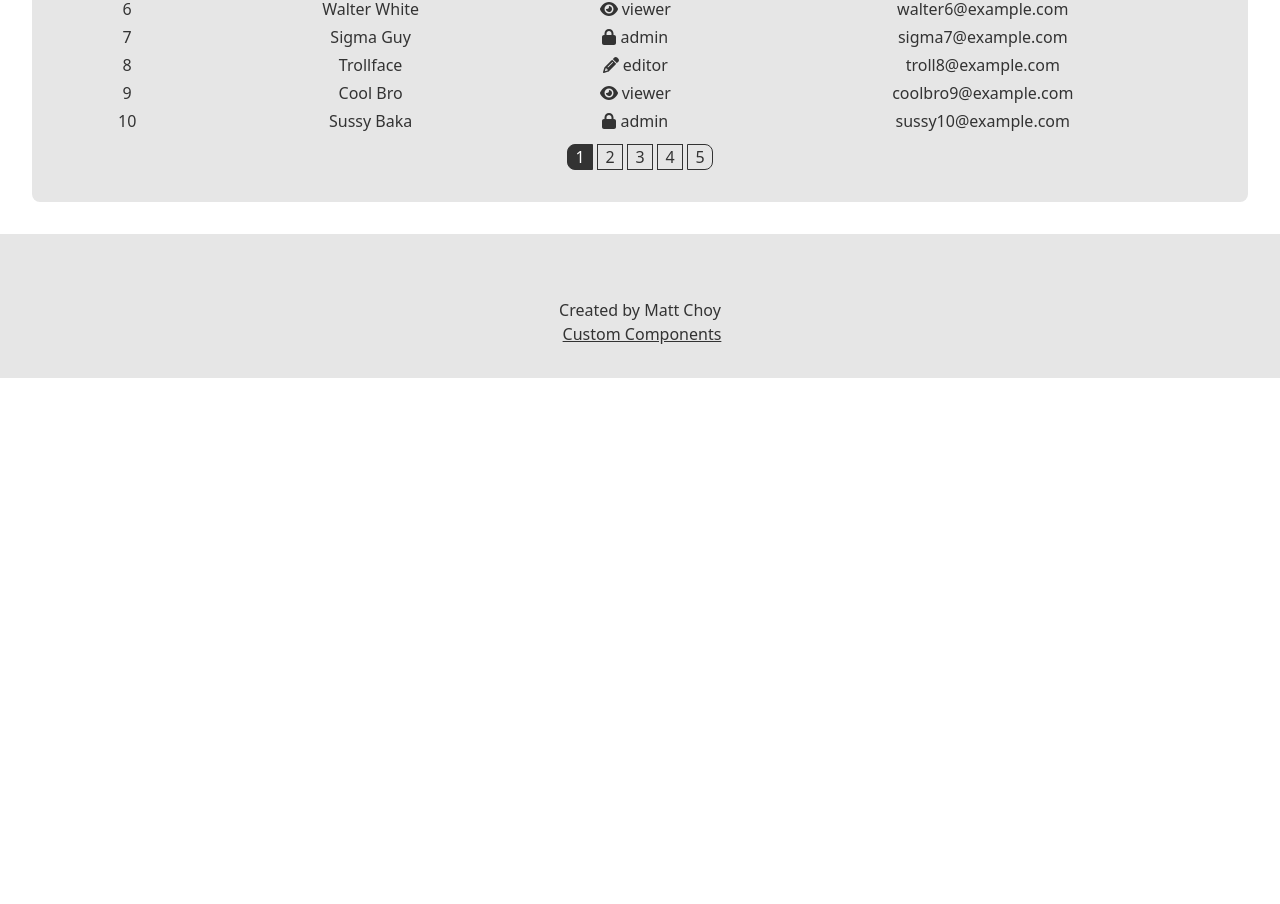
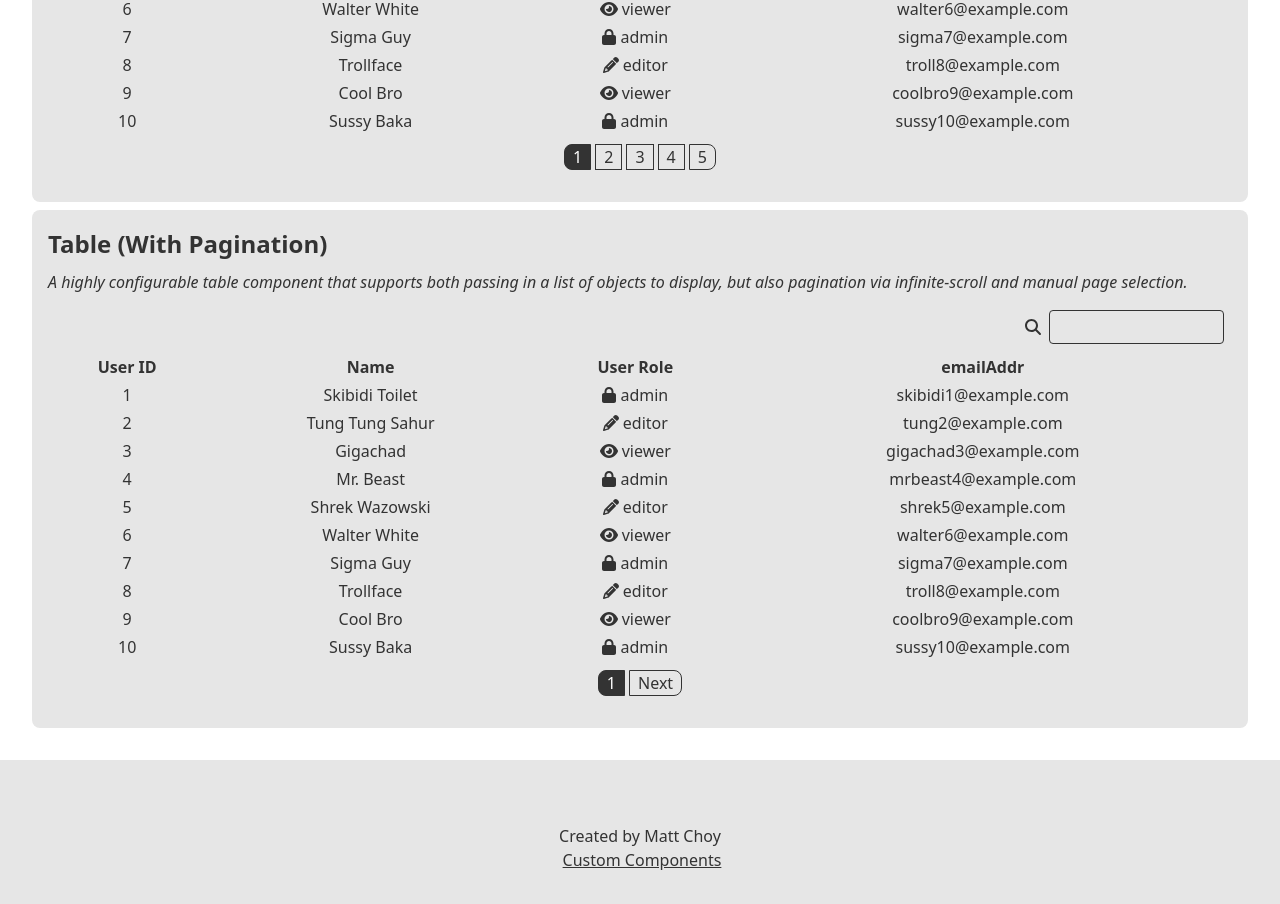
Before and after one commit to MattPChoy/CustomComponents, a Vue app: page /CustomComponents/layouts in a window 1280 px wide. Shown: the part 770-1674 px from the top of the page. Before the commit the page ends 1148 px from the top, so only its background shows below. Built offline with nearby package versions, Linux system fonts and the light colour scheme; what @fortawesome/fontawesome-free-brands would draw is missing.

Commit message:
Update table to support server-side pagination

```diff
--- a/src/components/Layout/CTable.vue
+++ b/src/components/Layout/CTable.vue
@@ -18,7 +18,7 @@
         <div/>
         <div class="flex-row gap-x-1">
           <font-awesome-icon icon="fas fa-search"></font-awesome-icon>
-          <c-text-input v-model="searchString" :show-validation="false"/>
+          <c-text-input v-model="searchString" :show-validation="false" @update:modelValue="resetTableData"/>
         </div>
       </div>
 
@@ -32,6 +32,12 @@
         </thead>
 
         <tbody>
+        <tr v-if="loading">
+          <td :colspan="tableColumns.length">
+            <span> <font-awesome-icon icon="fas fa-spinner"/> </span>
+          </td>
+        </tr>
+
         <tr v-for="row in rowsToDisplay">
           <td v-for="col in tableColumns">
             <slot :name="'col_'+col.key" :row="row">
@@ -40,8 +46,11 @@
           </td>
         </tr>
 
-        <tr v-if="filteredRows.length === 0">
-          <td :colspan="tableColumns.length" style="width: 100%;">No records found</td>
+
+        <tr v-if="filteredRows.length === 0 && !loading">
+          <td :colspan="tableColumns.length">
+            <span>No records found</span>
+          </td>
         </tr>
         </tbody>
       </table>
@@ -51,13 +60,15 @@
              @click="() => setPage(i)" :class="{'current-page': i === currentPage}">
           {{ i + 1 }}
         </div>
+
+        <div v-if="usePagination && !loadedAllPaginatedEntries && numPages > 0" class="page-selector-item" @click="onClickNext">Next</div>
       </div>
     </div>
   </div>
 </template>
 
 <script setup lang="ts">
-import {computed, type PropType, ref} from "vue";
+import {computed, onMounted, type PropType, ref} from "vue";
 import type {PaginationParams, TableOptions} from "./Table/TableOptions.ts";
 import CTextInput from "../Inputs/CTextInput.vue";
 import {FontAwesomeIcon} from "@fortawesome/vue-fontawesome";
@@ -70,26 +81,86 @@ const props = defineProps({
   options: {type: Object as PropType<TableOptions>, required: true},
 });
 
+onMounted(() => {
+  getNextPage();
+});
+
 // The rows retrieved via pagination
 const paginatedRows = ref([]);
 // Pagination position, effectively 'offset' in pagination terms.
-const currentIndex = ref(0);
+const currentPage = ref(0);
 const searchString = ref("");
-
+const loading = ref(false);
+// Have we loaded all pagination entries?
+const loadedAllPaginatedEntries = ref(false);
+const pageSize = computed(() => props.options?.pageSize ?? 20);
 const numPages = computed(() => {
-  if (!usePagination.value) return Math.ceil(filteredRows.value.length / props.options?.pageSize);
+  return Math.ceil(filteredRows.value.length / props.options?.pageSize);
 });
 
-const currentPage = computed(() => {
-  return Math.floor(currentIndex.value / props.options?.pageSize);
-})
+const paginationRequestTimer = ref<number>();
 
 const usePagination = computed(() => {
   return typeof props.rows === 'function';
 });
 
 const setPage = (page: number) => {
-  currentIndex.value = page * props.options?.pageSize;
+  currentPage.value = page;
+
+  if (usePagination.value && page > currentPage.value) {
+    getNextPage();
+  }
+}
+
+async function getNextPage() {
+  clearTimeout(paginationRequestTimer.value);
+  paginationRequestTimer.value = setTimeout(async () => {
+    if (!usePagination.value) return;
+    loading.value = true;
+    console.log("Current page is", currentPage.value)
+
+    try {
+      const rows = await props.rows({
+        limit: pageSize.value,
+        offset: paginatedRows.value.length,
+        searchString: searchString.value,
+        // TODO: Sorting.
+      });
+
+      paginatedRows.value.push(...rows);
+
+      if (rows.length !== pageSize.value) {
+        loadedAllPaginatedEntries.value = true;
+      }
+    } catch (e) {
+      console.error(e);
+    } finally {
+      loading.value = false;
+    }
+  }, props.options?.paginationRetrievalDebounce ?? 200)
+}
+
+/**
+ * Function to be called when searching or sorting; i.e. anything that effectively changes the order of data already
+ * loaded. Resets the state of the component and re-fetches data from fresh.
+ */
+function invalidatePaginationData() {
+  paginatedRows.value = [];
+  currentPage.value = 0;
+  loadedAllPaginatedEntries.value = false;
+  loading.value = false;
+}
+
+function resetTableData() {
+  if (!usePagination) return;
+  invalidatePaginationData();
+  getNextPage();
+}
+
+async function onClickNext() {
+  await getNextPage();
+
+  if (!loadedAllPaginatedEntries.value) currentPage.value += 1;
 }
 
 const rows = computed(() => {
@@ -122,9 +193,11 @@ const tableColumns = computed(() =>
 
 // Apply filtering and sorting, but not pagination yet
 const filteredRows = computed(() => {
-      const rows = (usePagination.value ? paginatedRows.value : props.rows) as [];
-      console.log(searchString.value)
-      return rows
+      if (usePagination.value) {
+        return paginatedRows.value
+      }
+
+      return (props.rows as [])
           .filter((row) =>
               Object.values(row).some((value) =>
                   value!.toString().toLowerCase().includes(searchString.value.toLowerCase())
@@ -134,8 +207,9 @@ const filteredRows = computed(() => {
 );
 
 // The rows to show
-const rowsToDisplay = computed(() =>
-    filteredRows.value.slice(currentIndex.value, currentIndex.value + props.options?.pageSize));
+const rowsToDisplay = computed(() => {
+  return filteredRows.value.slice(currentPage.value * pageSize.value, (currentPage.value + 1) * pageSize.value)
+});
 </script>
 
 <style scoped>
@@ -160,8 +234,9 @@ const rowsToDisplay = computed(() =>
 }
 
 .page-selector-item {
-  width: var(--space-3);
+  min-width: var(--space-1);
   height: var(--space-3);
+  padding: 0 8px;
   line-height: var(--space-3);
   border: 1px solid var(--font-primary);
   cursor: pointer;
--- a/src/components/Layout/Table/TableOptions.ts
+++ b/src/components/Layout/Table/TableOptions.ts
@@ -15,4 +15,5 @@ export interface TableOptions {
     pageSize: number;
     useSearch: boolean;
     columns: Record<string, { displayName: string }>;
+    paginationRetrievalDebounce: number;
 }
--- a/src/docs/LayoutExamples.vue
+++ b/src/docs/LayoutExamples.vue
@@ -50,6 +50,25 @@
         </c-table>
       </template>
     </DocWrapper>
+
+    <DocWrapper title="Table (With Pagination)">
+      <template #description>
+        <i>A highly configurable table component that supports both passing in a list of objects to display, but also
+          pagination via
+          infinite-scroll and manual page selection.</i>
+      </template>
+
+      <template #usage>
+        <c-table :options="tableOptions" :rows="getTableRowAsync">
+          <template #col_role="{row}">
+            <font-awesome-icon v-if="row.role === 'admin'" icon="fas fa-lock"/>
+            <font-awesome-icon v-if="row.role === 'editor'" icon="fas fa-pencil"/>
+            <font-awesome-icon v-if="row.role === 'viewer'" icon="fas fa-eye"/>
+            {{ row.role }}
+          </template>
+        </c-table>
+      </template>
+    </DocWrapper>
   </div>
 </template>
 
@@ -58,7 +77,7 @@ import DocWrapper from "./meta/DocWrapper.vue";
 import NavBar from "../components/Layout/NavBar.vue";
 import CTable from "../components/Layout/CTable.vue";
 import {computed} from "vue";
-import type {TableOptions} from "../components/Layout/Table/TableOptions.ts";
+import type {PaginationParams, TableOptions} from "../components/Layout/Table/TableOptions.ts";
 import {mockTableData} from "./meta/TableData.ts";
 import {FontAwesomeIcon} from "@fortawesome/vue-fontawesome";
 
@@ -68,6 +87,23 @@ interface TableDataType {
 }
 
 const tableRows = computed(() => mockTableData);
+function getTableRowAsync(retrievalOptions: PaginationParams) {
+  console.log("Loading..", retrievalOptions)
+  return new Promise<Array<object>>((resolve) => {
+    setTimeout(() => {
+      const r = mockTableData.filter((r) => {
+        if (!retrievalOptions.searchString || retrievalOptions.searchString!.length === 0) return true;
+        console.log(r.name, retrievalOptions.searchString, r.name.toLowerCase().includes(retrievalOptions.searchString?.toLowerCase()))
+        return r.name.toLowerCase().includes(retrievalOptions.searchString?.toLowerCase());
+      })
+          .slice(retrievalOptions.offset, retrievalOptions.offset + retrievalOptions.limit)
+      console.log(r)
+      resolve(
+          r
+      );
+    }, 800);
+  });
+}
 
 const tableOptions = computed<TableOptions>(() => ({
   keySelector: (r: object) => (r as TableDataType).id,
```
